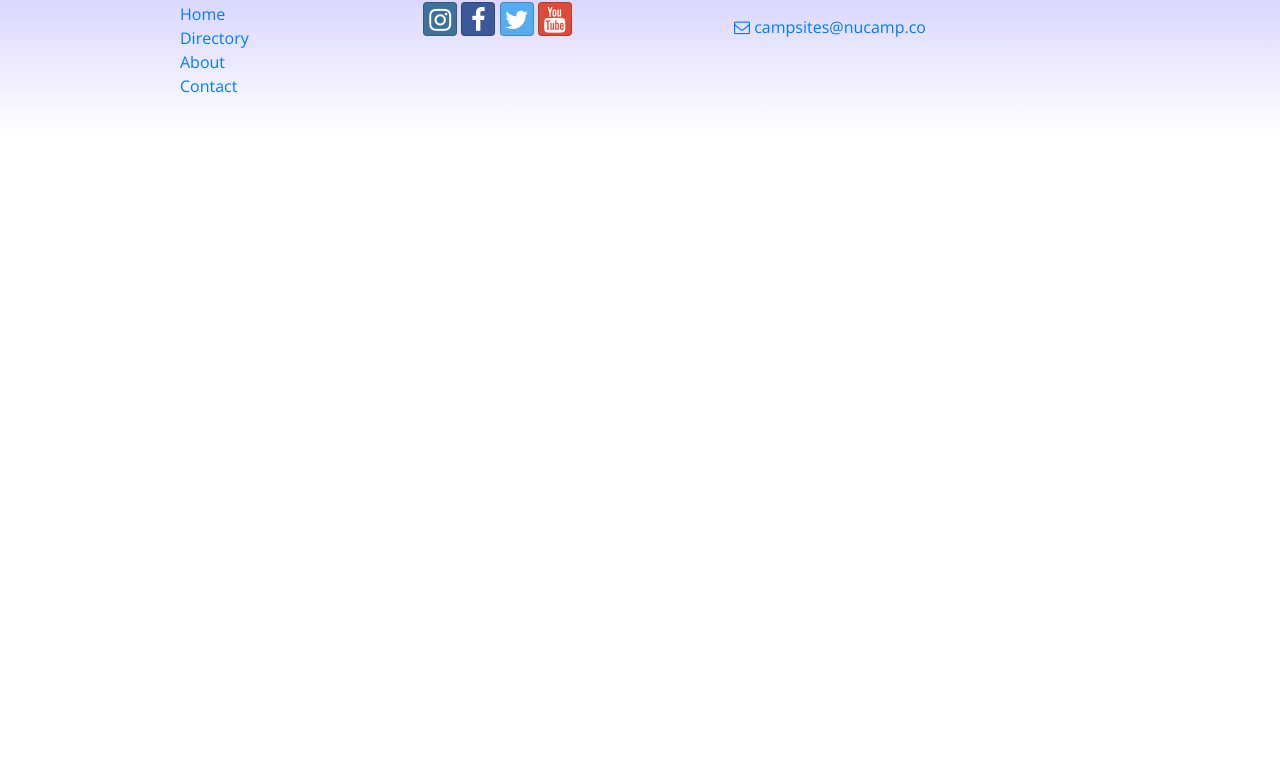
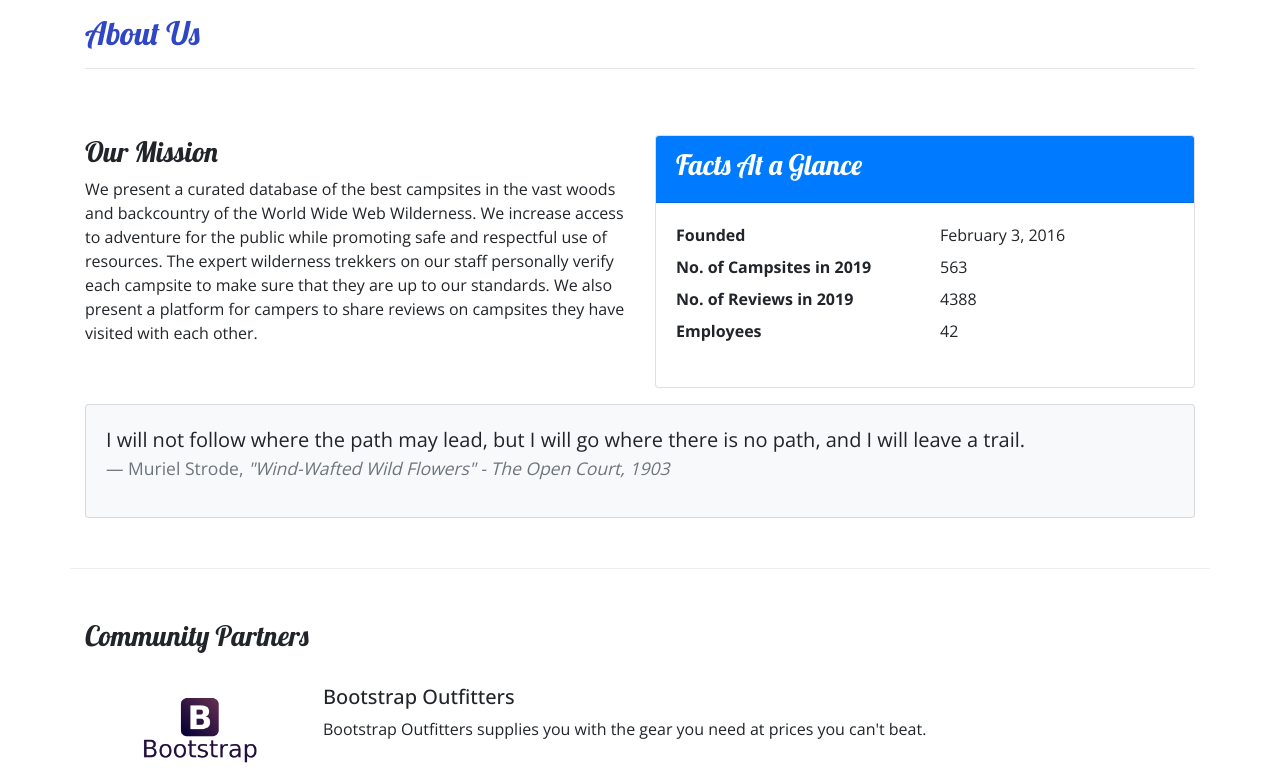
Before and after one commit to iammatthewdev/nucamp-react, a React (Create React App) app: page /aboutus in a window 1280 px wide. Before the commit this address led to /home. Shown: the part 270-1046 px from the top of the page. Before the commit the page ends 800 px from the top, so only its background shows below. Built offline with nearby package versions, Linux system fonts and the light colour scheme.

Commit message:
Week 3 Workshop

```diff
--- a/package.json
+++ b/package.json
@@ -27,8 +27,7 @@
   },
   "eslintConfig": {
     "extends": [
-      "react-app",
-      "react-app/jest"
+      "react-app"
     ]
   },
   "browserslist": {
--- a/src/components/AboutComponent.js
+++ b/src/components/AboutComponent.js
@@ -7,7 +7,10 @@ function About(props) {
 
     const partners = props.partners.map(partner => {
         return (
-            <h5>{partner.name}</h5>
+            //<h5>{partner.name}</h5>
+            <Media tag="li" key="partner.id">
+                <RenderPartner  partner={partner} />
+            </Media>
         );
     });
 
@@ -52,7 +55,7 @@ function About(props) {
                                 <p className="mb-0">I will not follow where the path may lead, but I will go where there is no path, and I will leave a trail.</p>
                                 <footer className="blockquote-footer">Muriel Strode,{' '}
                                     <cite title="Source Title">"Wind-Wafted Wild Flowers" -
-                                    The Open Court, 1903</cite>
+                                        The Open Court, 1903</cite>
                                 </footer>
                             </blockquote>
                         </CardBody>
@@ -73,4 +76,24 @@ function About(props) {
     );
 }
 
+function RenderPartner({ partner }) {
+    if (partner) {
+        return (
+            <React.Fragment>
+                <Media src={partner.image} alt={partner.name} width="150px" />
+                <media body className="ml-5 mb-4">
+                    <media heading>
+                        <h5>{partner.name}</h5>
+                    </media>
+                    {partner.description}
+                </media>
+            </React.Fragment>
+        );
+    } else {
+        return (
+            <div />
+        );
+    }
+}
+
 export default About;
--- a/src/components/MainComponent.js
+++ b/src/components/MainComponent.js
@@ -4,6 +4,7 @@ import CampsiteInfo from './CampsiteInfoComponent';
 import Header from './HeaderComponent';
 import Footer from './FooterComponent';
 import Home from './HomeComponent';
+import About from './AboutComponent';
 import Contact from './ContactComponent';
 import { Switch, Route, Redirect } from 'react-router-dom';
 import { CAMPSITES } from '../shared/campsites';
@@ -49,6 +50,7 @@ class Main extends Component {
                     <Route path='/home' component={HomePage} />
                     <Route exact path='/directory' render={() => <Directory campsites={this.state.campsites} />} />
                     <Route path='/directory/:campsiteId' component={CampsiteWithId} />
+                    <Route exact path='/aboutus' render={() => <About partners={this.state.partners} />} />
                     <Route exact path='/contactus' component={Contact} />
                     <Redirect to='/home' />
                 </Switch>
```
